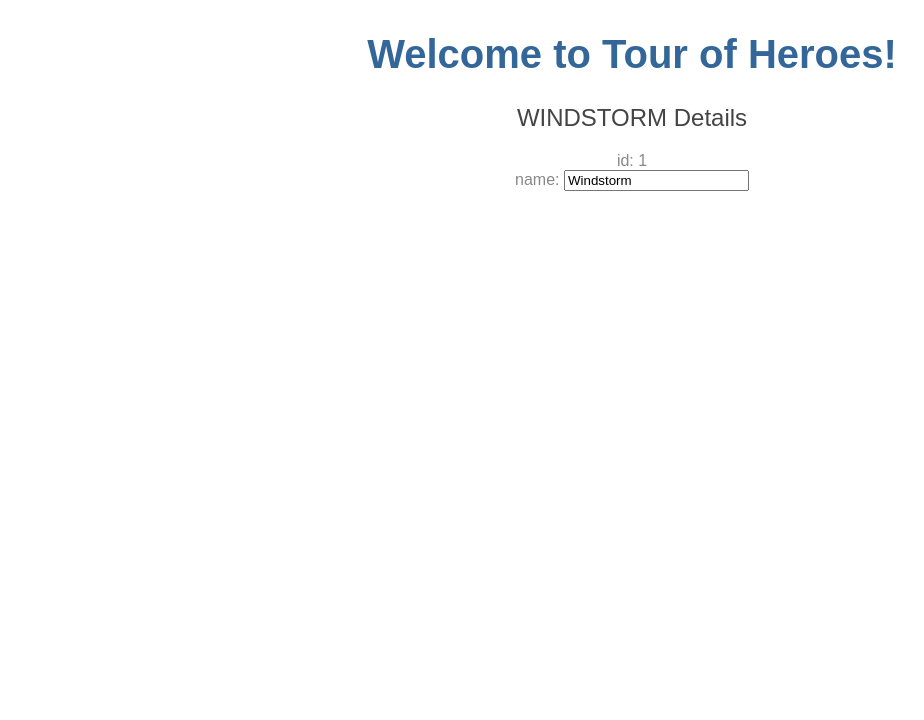
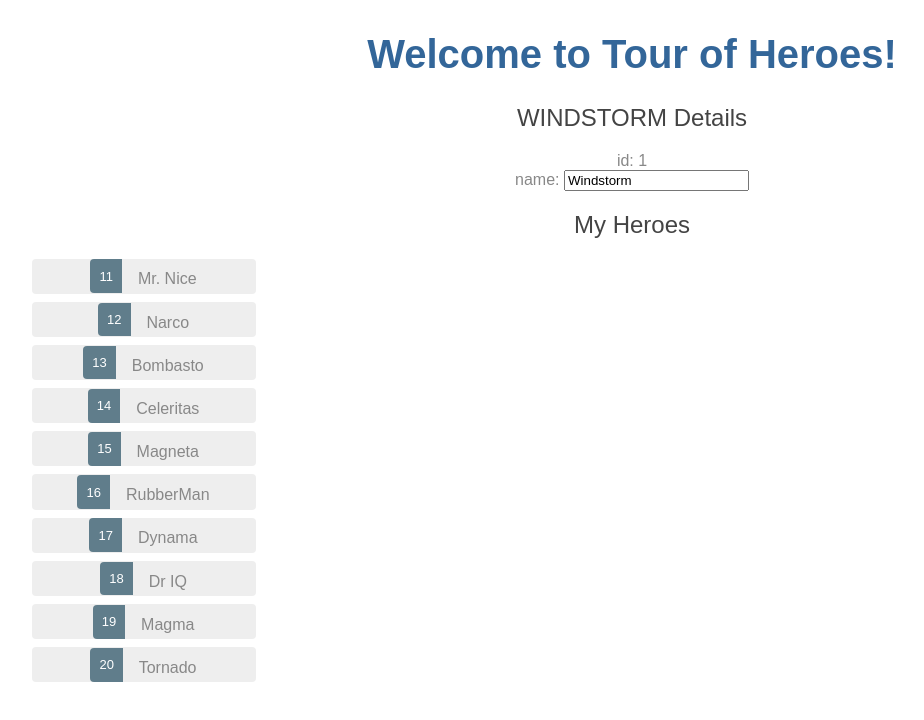
Before and after one commit to shahzadns/ng2-examples, an Angular app in the folder 02- Tour of heroes - cli/: page / in a window 1280 px wide. Shown: the top 720 px of the page, without its empty margins (8-932 px from the left). Built offline with nearby package versions, Linux system fonts and the light colour scheme.

Commit message:
02b - implement heroes list.

```diff
--- a/02- Tour of heroes - cli/src/app/heroes/heroes.component.html
+++ b/02- Tour of heroes - cli/src/app/heroes/heroes.component.html
@@ -1,8 +1,18 @@
+<!-- selected hero -->
+<h2>{{hero.name | uppercase}} Details</h2>
 
-<h2>{{hero.name | uppercase}} Details</h2>
+<!-- edit selected hero -->
 <div><span>id: </span>{{hero.id}}</div>
 <div>
   <label>name:
     <input [(ngModel)]="hero.name" placeholder="name"/>
   </label>
 </div>
+
+<!-- heroes list -->
+<h2>My Heroes</h2>
+<ul class="heroes">
+  <li *ngFor="let hero of heroes">
+    <span class="badge">{{hero.id}}</span> {{hero.name}}
+  </li>
+</ul>
--- a/02- Tour of heroes - cli/src/app/heroes/heroes.component.scss
+++ b/02- Tour of heroes - cli/src/app/heroes/heroes.component.scss
@@ -0,0 +1,48 @@
+/* HeroesComponent's private CSS styles */
+.selected {
+  background-color: #CFD8DC !important;
+  color: white;
+}
+.heroes {
+  margin: 0 0 2em 0;
+  list-style-type: none;
+  padding: 0;
+  width: 15em;
+}
+.heroes li {
+  cursor: pointer;
+  position: relative;
+  left: 0;
+  background-color: #EEE;
+  margin: .5em;
+  padding: .3em 0;
+  height: 1.6em;
+  border-radius: 4px;
+}
+.heroes li.selected:hover {
+  background-color: #BBD8DC !important;
+  color: white;
+}
+.heroes li:hover {
+  color: #607D8B;
+  background-color: #DDD;
+  left: .1em;
+}
+.heroes .text {
+  position: relative;
+  top: -3px;
+}
+.heroes .badge {
+  display: inline-block;
+  font-size: small;
+  color: white;
+  padding: 0.8em 0.7em 0 0.7em;
+  background-color: #607D8B;
+  line-height: 1em;
+  position: relative;
+  left: -1px;
+  top: -4px;
+  height: 1.8em;
+  margin-right: .8em;
+  border-radius: 4px 0 0 4px;
+}
--- a/02- Tour of heroes - cli/src/app/heroes/heroes.component.ts
+++ b/02- Tour of heroes - cli/src/app/heroes/heroes.component.ts
@@ -1,6 +1,7 @@
 import { Component, OnInit } from '@angular/core';
 
 import { Hero } from '../hero';
+import { HEROES } from '../mock-heroes';
 
 @Component({
   selector: 'app-heroes',
@@ -9,6 +10,7 @@
 })
 export class HeroesComponent implements OnInit {
 
+  heroes = HEROES;
   hero: Hero = {
     id: 1,
     name: 'Windstorm'
--- /dev/null
+++ b/02- Tour of heroes - cli/src/app/mock-heroes.ts
@@ -0,0 +1,14 @@
+import { Hero } from './hero';
+
+export const HEROES: Hero[] = [
+  { id: 11, name: 'Mr. Nice' },
+  { id: 12, name: 'Narco' },
+  { id: 13, name: 'Bombasto' },
+  { id: 14, name: 'Celeritas' },
+  { id: 15, name: 'Magneta' },
+  { id: 16, name: 'RubberMan' },
+  { id: 17, name: 'Dynama' },
+  { id: 18, name: 'Dr IQ' },
+  { id: 19, name: 'Magma' },
+  { id: 20, name: 'Tornado' }
+];
```
